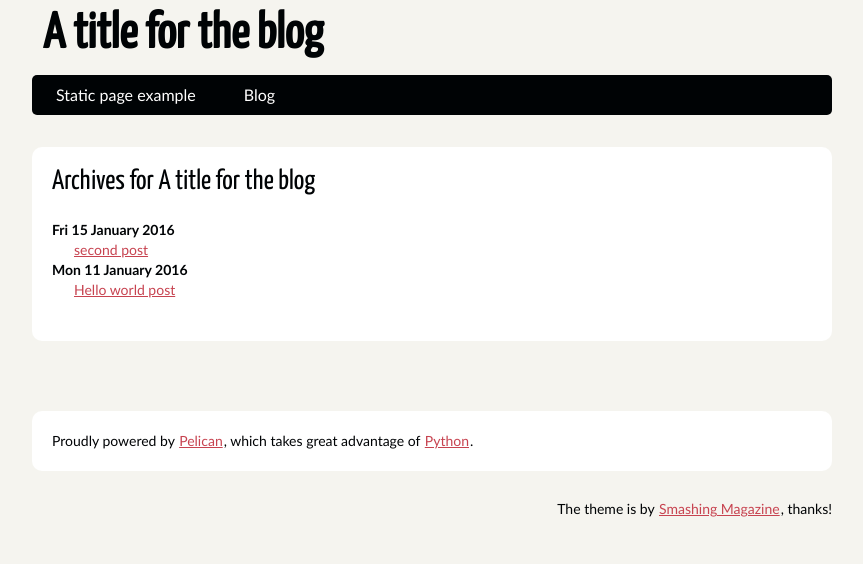
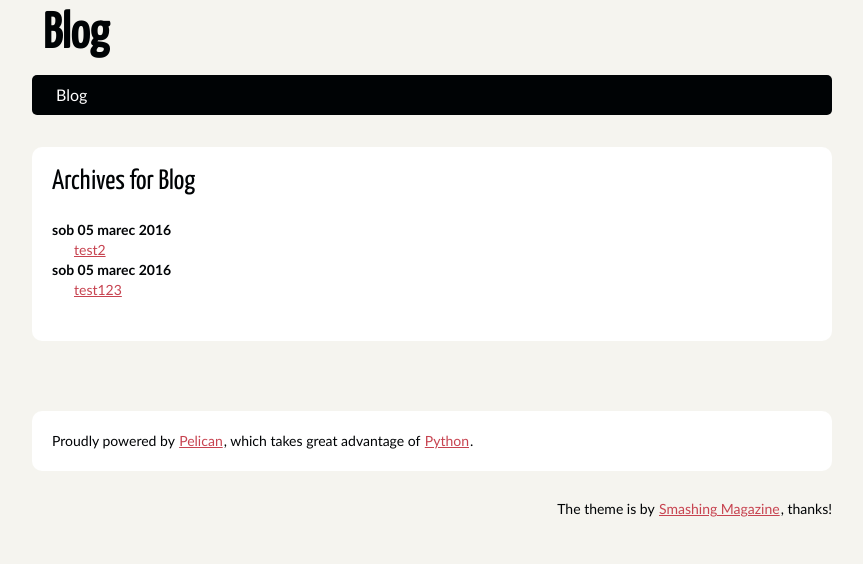
Before and after one commit to megodo/megodo.github.io, a plain HTML site: page archives.html in a window 1280 px wide. Shown: the whole page, without its empty margins (208-1071 px from the left). Drawn offline with Linux system fonts and the light colour scheme.

Commit message:
Blog update at 2016-03-05 23:44

```diff
--- a/archives.html
+++ b/archives.html
@@ -2,7 +2,7 @@
 <html lang="en">
 <head>
         <meta charset="utf-8" />
-        <title>A title for the blog</title>
+        <title>Blog</title>
         <link rel="stylesheet" href="http://megodo.github.io/theme/css/main.css" />
 
         <!--[if IE]>
@@ -12,20 +12,19 @@
 
 <body id="index" class="home">
         <header id="banner" class="body">
-                <h1><a href="http://megodo.github.io/">A title for the blog </a></h1>
+                <h1><a href="http://megodo.github.io/">Blog </a></h1>
                 <nav><ul>
-                    <li><a href="http://megodo.github.io/">Static page example</a></li>
                     <li><a href="http://megodo.github.io/category/blog.html">Blog</a></li>
                 </ul></nav>
         </header><!-- /#banner -->
 <section id="content" class="body">
-<h1>Archives for A title for the blog</h1>
+<h1>Archives for Blog</h1>
 
 <dl>
-    <dt>Fri 15 January 2016</dt>
-    <dd><a href="http://megodo.github.io/blog/2016/second-post.html">second post</a></dd>
-    <dt>Mon 11 January 2016</dt>
-    <dd><a href="http://megodo.github.io/blog/2016/Hello-world-post.html">Hello world post</a></dd>
+    <dt>sob 05 marec 2016</dt>
+    <dd><a href="http://megodo.github.io/blog/2016/test2.html">test2</a></dd>
+    <dt>sob 05 marec 2016</dt>
+    <dd><a href="http://megodo.github.io/blog/2016/test123.html">test123</a></dd>
 </dl>
 </section>
         <section id="extras" class="body">
```
